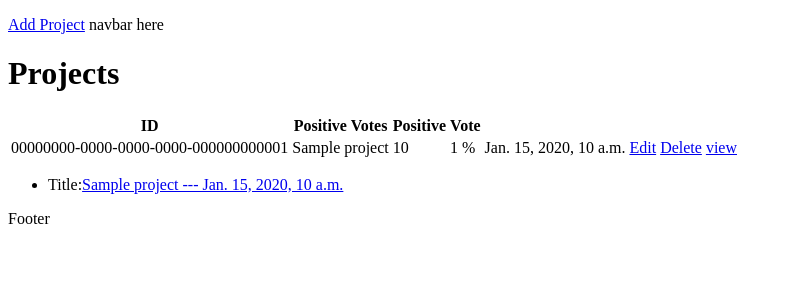
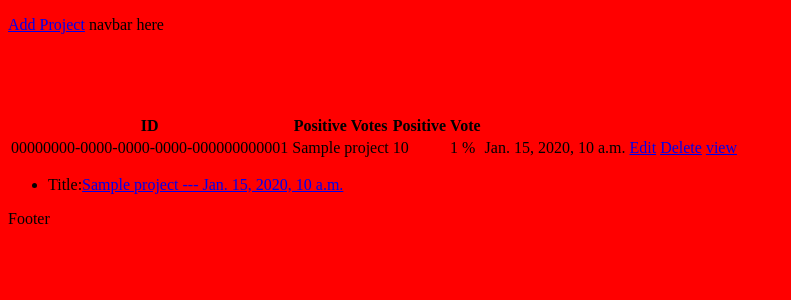
Before and after one commit to bongomin/devfinder, a Django app: page / in a window 1280 px wide. Shown: the top 300 px of the page, without its empty margins (0-791 px from the left). Run offline with Django 4.2, Linux system fonts and the light colour scheme; tables that the repository leaves empty hold one stand-in row (values such as "Sample post").

Commit message:
rendering static files

```diff
--- a/projects/templates/main.html
+++ b/projects/templates/main.html
@@ -1,9 +1,11 @@
 <!DOCTYPE html>
+{% load static %}
 <html lang="en">
 <head>
     <meta charset="UTF-8">
     <meta http-equiv="X-UA-Compatible" content="IE=edge">
     <meta name="viewport" content="width=device-width, initial-scale=1.0">
+     <link rel="stylesheet" href="{% static 'styles/main.css' %}" />
     <title>DevFinder</title>
 </head>
 <body>
--- a/projects/templates/projects/projects.html
+++ b/projects/templates/projects/projects.html
@@ -2,7 +2,7 @@
 
 {% block content %}
 <h1>Projects</h1>
-<table>
+<table class="danny">
     <t>
         <th>ID</th>
         <th>Positive Votes</th>
--- /dev/null
+++ b/static/styles/main.css
@@ -0,0 +1,12 @@
+body {
+    background-color: red;
+}
+
+h1 {
+    color: red;
+    size: 20px;
+}
+
+.danny {
+    background-color: red;
+}
```
Also changed, not shown: devfinder/settings.py (+9 -1 lines).
